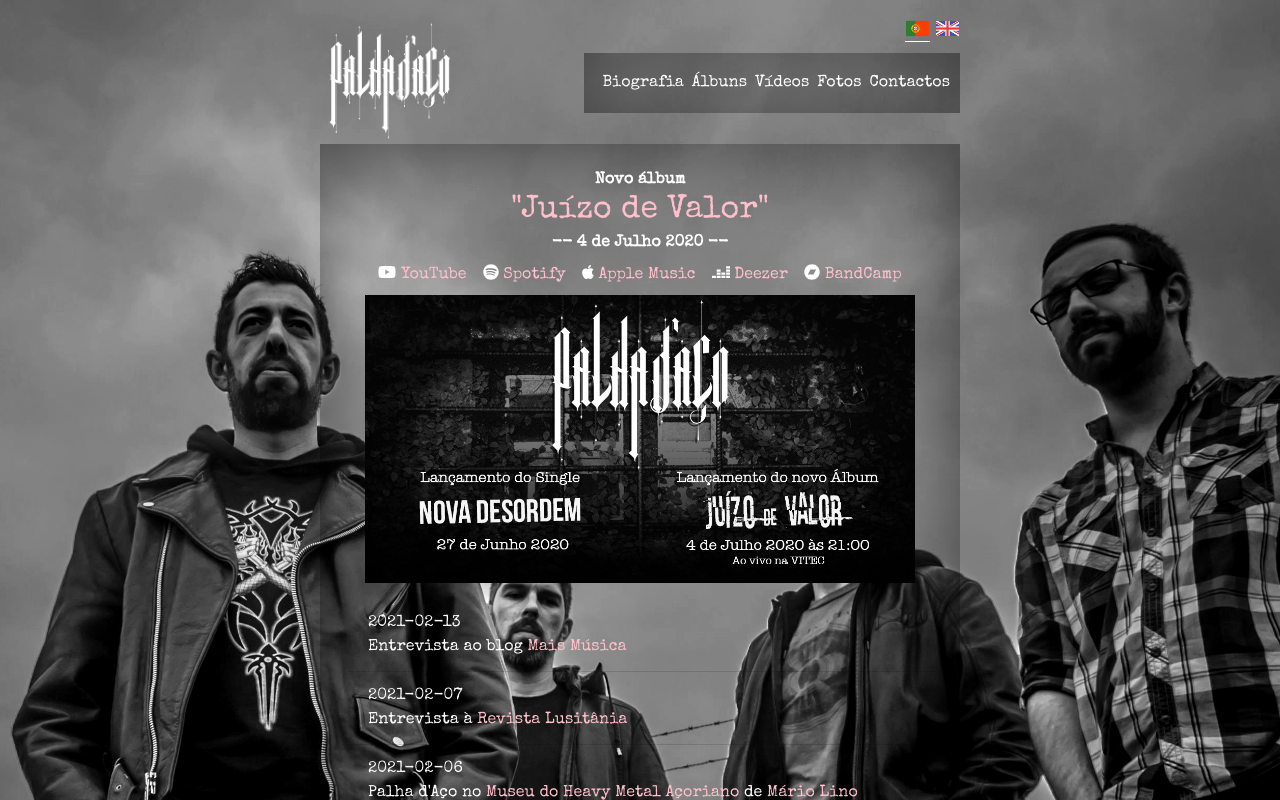
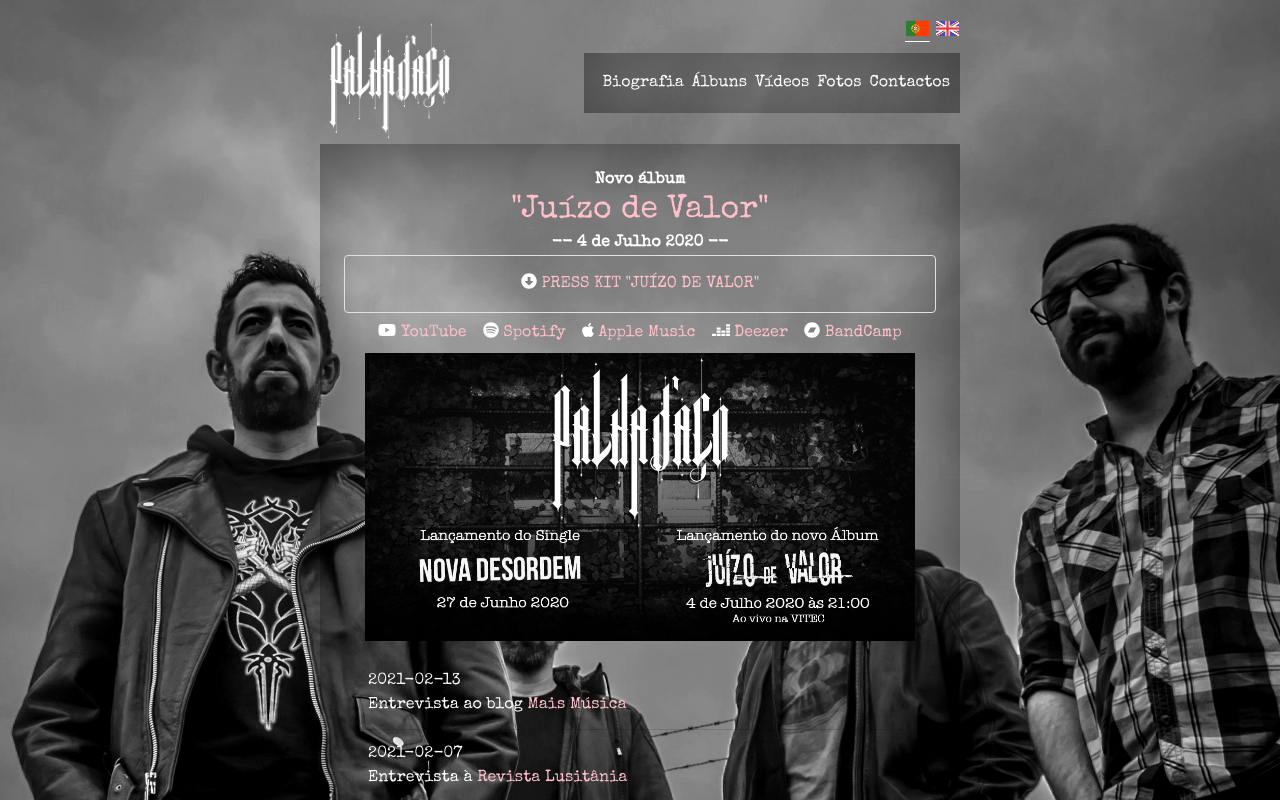
Before and after one commit to fduarte/palha, a React (Create React App) app: page / in a window 1280 px wide. Shown: the top 800 px of the page. Built offline with nearby package versions, Linux system fonts and the light colour scheme.

Commit message:
Added Press Kit

```diff
--- a/src/components/Home.js
+++ b/src/components/Home.js
@@ -13,6 +13,9 @@ class Home extends React.Component
                         <a href="https://www.youtube.com/watch?v=ZcaI65W0YpA&list=PLKhqkUVfeCKRIYBoq3X4XSuAmXW17DA3e">"Juízo de Valor"</a>
                     </h2>
                     <strong>-- 4 de Julho 2020 --</strong>
+                    <div className="border rounded text-uppercase p-3">
+                        <FontAwesomeIcon icon='arrow-alt-circle-down' /> <a href="https://drive.google.com/drive/folders/1UTYN5fdrM9auzHGVRMkVdV_Vsd_SdiOC">PRESS KIT "JUÍZO DE VALOR"</a>
+                    </div>
                     <div className="d-flex flex-row flex-wrap justify-content-center">
                         <div className="p-2">
                             <FontAwesomeIcon icon={['fab', 'youtube']} /> <a href="https://www.youtube.com/watch?v=ZcaI65W0YpA&list=PLKhqkUVfeCKRIYBoq3X4XSuAmXW17DA3e">YouTube</a>
```
